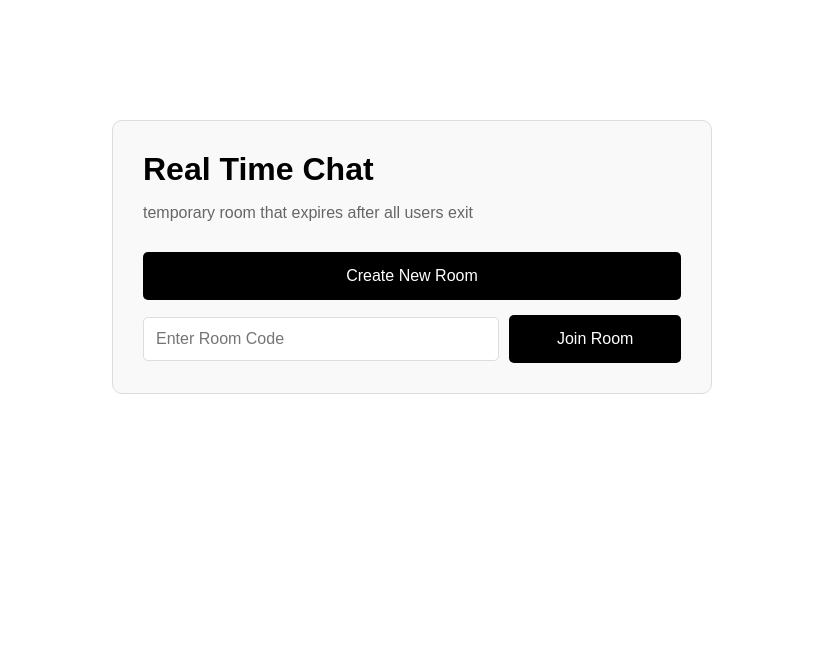
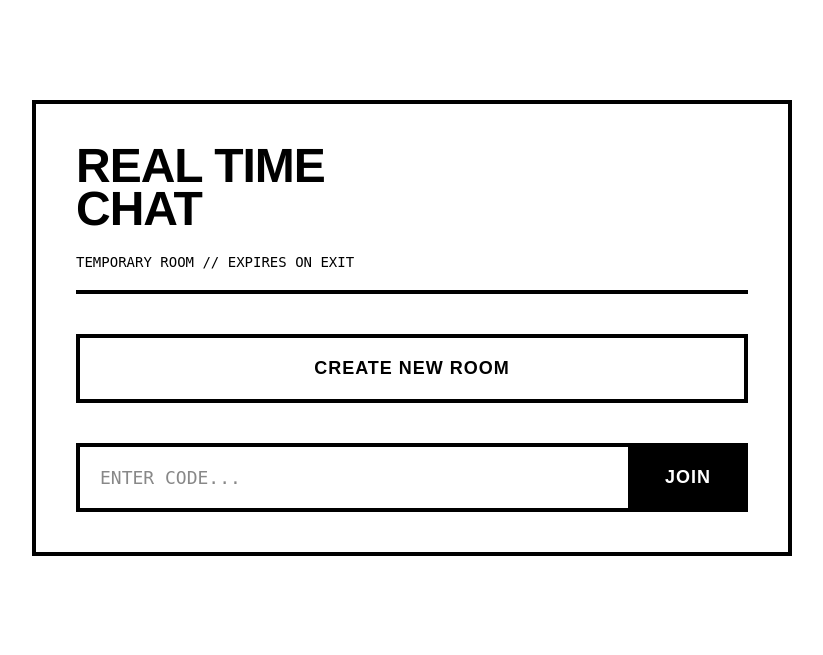
Before and after one commit to Flazer0136/Group-AI-Plan-Thingy, a Django app: page /chat in a window 1280 px wide. Shown: the top 655 px of the page, without its empty margins (228-1051 px from the left). Run offline with Django 5.2, Linux system fonts and the light colour scheme; parts of the project's set-up code (start-up, migrations or seed data) failed here and were passed over.

Commit message:
Updates the UI design and refactored the files

```diff
--- a/chat/templates/chat/index.html
+++ /dev/null
@@ -1,107 +0,0 @@
-<!DOCTYPE html>
-<html>
-
-<head>
-    <title>Real Time Chat</title>
-    <style>
-        body {
-    font-family: Arial, sans-serif;
-    max-width: 600px;
-    margin: 100px auto;
-    padding: 20px;
-}
-
-.container {
-    border: 1px solid #ddd;
-    border-radius: 10px;
-    padding: 30px;
-    background-color: #f9f9f9;
-}
-
-h1 {
-    margin: 0 0 10px 0;
-}
-
-.subtitle {
-    color: #666;
-    margin-bottom: 30px;
-}
-
-.btn {
-    width: 100%;
-    padding: 15px;
-    font-size: 16px;
-    border: none;
-    border-radius: 5px;
-    cursor: pointer;
-    margin-bottom: 15px;
-}
-
-.btn-create {
-    background-color: #000;
-    color: white;
-}
-
-.btn-join {
-    background-color: #000;
-    color: white;
-}
-
-input {
-    width: 100%;
-    padding: 12px;
-    font-size: 16px;
-    border: 1px solid #ddd;
-    border-radius: 5px;
-    margin-bottom: 15px;
-    box-sizing: border-box;
-}
-
-
-#join-form {
-    display: flex;
-    gap: 10px;
-    align-items: center;
-}
-
-#join-form input {
-    flex: 7;
-    margin-bottom: 0;
-}
-
-#join-form button {
-    flex: 3;
-    width: auto;
-    margin-bottom: 0;
-}
-
-    </style>
-</head>
-
-<body>
-    <div class="container">
-        <h1>Real Time Chat</h1>
-        <p class="subtitle">temporary room that expires after all users exit</p>
-
-        <!-- Create Room Button -->
-        <form action="{% url 'chat:create_room' %}" method="get">
-            <button type="submit" class="btn btn-create">Create New Room</button>
-        </form>
-
-<form id="join-form" class="join-form">
-    <input type="text" id="room-code" placeholder="Enter Room Code" required>
-    <button type="submit" class="btn btn-join">Join Room</button>
-</form>
-
-    </div>
-
-    <script>
-        document.querySelector('#join-form').onsubmit = function (e) {
-            e.preventDefault();
-            const roomCode = document.querySelector('#room-code').value.toUpperCase();
-            window.location.pathname = '/chat/' + roomCode + '/';
-        };
-    </script>
-</body>
-
-</html>
--- a/config/settings.py
+++ b/config/settings.py
@@ -68,7 +68,7 @@ ROOT_URLCONF = 'config.urls'
 TEMPLATES = [
     {
         'BACKEND': 'django.template.backends.django.DjangoTemplates',
-        'DIRS': [],
+        'DIRS': [BASE_DIR / 'templates'],
         'APP_DIRS': True,
         'OPTIONS': {
             'context_processors': [
@@ -136,6 +136,10 @@ USE_TZ = True
 
 STATIC_URL = 'static/'
 
+STATICFILES_DIRS = [
+    BASE_DIR / 'static',
+]
+
 # Default primary key field type
 # https://docs.djangoproject.com/en/5.2/ref/settings/#default-auto-field
 
--- a/config/urls.py
+++ b/config/urls.py
@@ -16,8 +16,13 @@ Including another URLconf
 """
 from django.contrib import admin
 from django.urls import path, include
+from django.conf import settings
+from django.conf.urls.static import static
 
 urlpatterns = [
     path('admin/', admin.site.urls),
     path('chat', include('chat.urls'))
 ]
+
+if settings.DEBUG:
+    urlpatterns += static(settings.STATIC_URL, document_root=settings.STATICFILES_DIRS[0])
--- a/get_ip.py
+++ b/get_ip.py
@@ -14,4 +14,4 @@ def get_local_ip():
 if __name__ == '__main__':
     ip = get_local_ip()
     print(f"\n🌐 Your local IP address: {ip}")
-    print(f"📱 Share this URL with your phone/friends: http://{ip}:8000/chat/\n")
+    print(f"📱 Share this URL with your phone/friends: http://{ip}:8000/chat\n")
--- a/pyproject.toml
+++ b/pyproject.toml
@@ -15,4 +15,5 @@ dependencies = [
     "matplotlib>=3.10.7",
     "pandas>=2.3.3",
     "psycopg[binary]>=3.2.13",
+    "uvicorn>=0.38.0",
 ]
--- /dev/null
+++ b/static/css/style.css
@@ -0,0 +1,243 @@
+* {
+    box-sizing: border-box;
+}
+
+body {
+    /* Use a clean, standard sans-serif typeface */
+    font-family: 'Helvetica Neue', Helvetica, Arial, sans-serif;
+    background-color: #ffffff;
+    color: #000000;
+    max-width: 800px;
+    margin: 80px auto;
+    padding: 20px;
+}
+
+/* MAIN CONTAINER */
+.container {
+    border: 4px solid #000000;
+    padding: 40px;
+    background-color: #ffffff;
+    /* distinct lack of border-radius for the square look */
+}
+
+/* TYPOGRAPHY */
+h1 {
+    margin: 0 0 10px 0;
+    text-transform: uppercase;
+    font-weight: 900;
+    font-size: 3rem;
+    line-height: 0.9;
+    letter-spacing: -1px;
+}
+
+.subtitle {
+    color: #000000;
+    margin-bottom: 40px;
+    font-family: monospace;
+    text-transform: uppercase;
+    font-size: 14px;
+    border-bottom: 4px solid #000;
+    padding-bottom: 20px;
+    display: inline-block;
+    width: 100%;
+}
+
+/* SHARED BUTTON STYLES */
+.btn {
+    width: 100%;
+    padding: 20px;
+    font-size: 18px;
+    font-weight: 900;
+    text-transform: uppercase;
+    border: 4px solid #000000;
+    cursor: pointer;
+    transition: all 0.1s ease-in-out;
+    letter-spacing: 1px;
+    /* sharp edges */
+    border-radius: 0;
+}
+
+/* CREATE BUTTON SPECIFIC */
+.btn-create {
+    background-color: #ffffff;
+    color: #000000;
+    margin-bottom: 40px; /* Space between the two sections */
+}
+
+.btn-create:hover {
+    background-color: #000000;
+    color: #ffffff;
+}
+
+/* FORM INPUT STYLES */
+input {
+    width: 100%;
+    padding: 20px;
+    font-size: 18px;
+    border: 4px solid #000000;
+    border-radius: 0;
+    margin-bottom: 0; /* Reset default margin */
+    font-family: monospace;
+    outline: none;
+    background: #fff;
+    color: #000;
+}
+
+input::placeholder {
+    text-transform: uppercase;
+    color: #888;
+}
+
+input:focus {
+    background-color: #f4f4f4;
+}
+
+/* JOIN FORM LAYOUT */
+#join-form {
+    display: flex;
+    align-items: stretch;
+    position: relative;
+}
+
+#join-form input {
+    flex: 1;
+    /* No margin bottom needed here */
+    z-index: 1;
+}
+
+#join-form .btn-join {
+    width: auto;
+    flex: 0 0 120px; /* Fixed width for button */
+    margin-bottom: 0;
+    background-color: #000000;
+    color: #ffffff;
+    /* Pull the button left by 4px to overlap the input border */
+    margin-left: -4px;
+    z-index: 2;
+}
+
+#join-form .btn-join:hover {
+    background-color: #ffffff;
+    color: #000000;
+}
+
+/* Room */
+
+/* HEADER */
+.room-header {
+    background-color: #000000;
+    color: #ffffff;
+    padding: 20px;
+    /* Solid rectangular block, no rounded corners */
+    border: 4px solid #000000;
+    display: flex;
+    justify-content: space-between;
+    align-items: center;
+    margin-bottom: -4px; /* Overlap borders slightly for a solid look */
+    position: relative;
+    z-index: 2;
+}
+.room-code-label {
+    text-transform: uppercase;
+    font-weight: bold;
+    font-size: 14px;
+    letter-spacing: 1px;
+}
+.room-code {
+    font-size: 24px;
+    font-weight: 900;
+    font-family: monospace; /* Monospace for a harsher, digital feel */
+    margin-top: 5px;
+}
+.copy-btn {
+    background-color: #ffffff;
+    color: #000000;
+    border: 4px solid #ffffff;
+    padding: 10px 20px;
+    cursor: pointer;
+    font-weight: 900;
+    text-transform: uppercase;
+    letter-spacing: 1px;
+    transition: all 0.1s ease-in-out;
+}
+.copy-btn:hover {
+    background-color: #000000;
+    color: #ffffff;
+    border-color: #ffffff;
+}
+/* CHAT LOG AREA */
+#chat-log {
+    border: 4px solid #000000;
+    height: 500px; /* Slightly taller */
+    overflow-y: scroll;
+    padding: 20px;
+    background-color: #ffffff;
+    /* Force a blocky scrollbar if supported */
+    scrollbar-width: thin;
+    scrollbar-color: #000 #fff;
+}
+/* INPUT AREA */
+.message-input-area {
+    display: flex;
+    margin-top: -4px; /* Overlap border with chat log */
+    position: relative;
+    z-index: 2;
+}
+#chat-message-input {
+    flex: 1;
+    padding: 20px;
+    font-size: 18px;
+    border: 4px solid #000000;
+    background-color: #ffffff;
+    color: #000000;
+    outline: none;
+    font-family: monospace;
+}
+#chat-message-input::placeholder {
+    color: #888888;
+    text-transform: uppercase;
+}
+#chat-message-input:focus {
+    background-color: #f4f4f4;
+}
+#chat-message-submit {
+    padding: 0 40px;
+    background-color: #000000;
+    color: #ffffff;
+    border: 4px solid #000000;
+    /* Overlap the left border with the input box border */
+    margin-left: -4px;
+    cursor: pointer;
+    font-size: 18px;
+    font-weight: 900;
+    text-transform: uppercase;
+    letter-spacing: 2px;
+    transition: all 0.1s ease-in-out;
+}
+#chat-message-submit:hover {
+    background-color: #ffffff;
+    color: #000000;
+}
+/* MESSAGES */
+.message {
+    margin-bottom: 10px;
+    padding: 15px;
+    background-color: #ffffff;
+    /* Distinct rectangular blocks for messages */
+    border: 2px solid #000000;
+    font-family: monospace;
+}
+
+/* Slight alternation for readability without color hues */
+.message:nth-child(even) {
+    background-color: #f4f4f4;
+}
+.system {
+    background-color: #000000;
+    color: #ffffff;
+    font-style: normal; /* Not italic */
+    font-weight: bold;
+    text-transform: uppercase;
+    text-align: center;
+    border: 4px solid #000000;
+}
--- /dev/null
+++ b/templates/chat/index.html
@@ -0,0 +1,38 @@
+{% load static %}
+
+<!DOCTYPE html>
+<html>
+
+<head>
+    <title>Real Time Chat</title>
+    <link rel="stylesheet" href="{% static 'css/style.css' %}">
+</head>
+
+<body>
+    <div class="container">
+        <h1>Real Time<br>Chat</h1>
+        <p class="subtitle">Temporary room // Expires on exit</p>
+
+        <form action="{% url 'chat:create_room' %}" method="get">
+            <button type="submit" class="btn btn-create">Create New Room</button>
+        </form>
+
+        <form id="join-form" class="join-form">
+            <input type="text" id="room-code" placeholder="Enter Code..." required>
+            <button type="submit" class="btn btn-join">Join</button>
+        </form>
+
+    </div>
+
+    <script>
+        document.querySelector('#join-form').onsubmit = function (e) {
+            e.preventDefault();
+            const roomCode = document.querySelector('#room-code').value.toUpperCase();
+            if(roomCode) {
+                window.location.pathname = '/chat/' + roomCode + '/';
+            }
+        };
+    </script>
+</body>
+
+</html>
```
Also changed, not shown: templates/chat/room.html (renamed from chat/templates/chat/room.html, +8 -73 lines), README.md, 1 other file.
